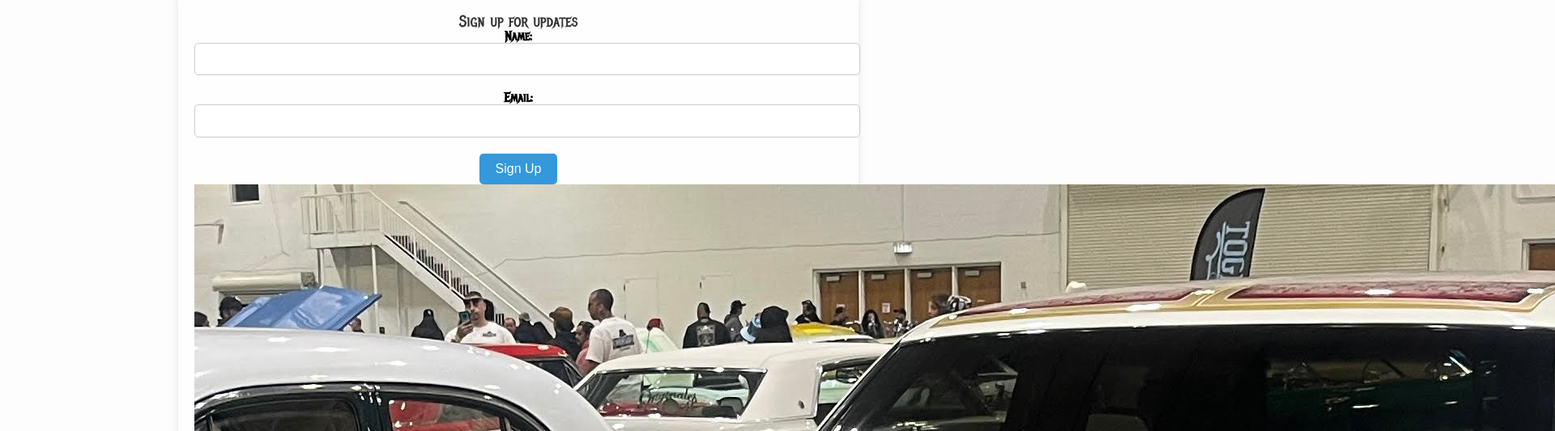
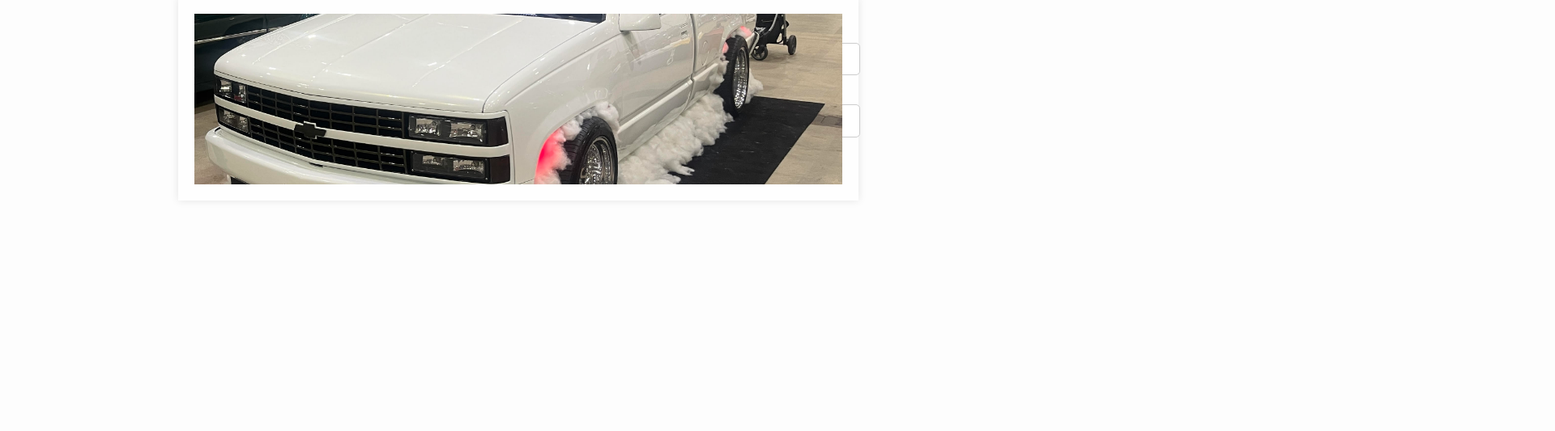
Before and after one commit to dinora-itdm362/project1-FinalTurnin, a plain HTML site: page index.html in a window 1280 px wide. Shown: the part 83-616 px from the top of the page at 81% size, 1920 px wide, since content can reach past the window. Drawn offline with Linux system fonts and the light colour scheme.

Commit message:
img align container

```diff
--- a/styles.css
+++ b/styles.css
@@ -25,6 +25,16 @@ main {
 
 #signup {
     text-align: center;
+    position: relative;
+}
+
+#signup img {
+    width: 100%;
+    height: 100%;
+    object-fit: cover; /* Adjust as needed */
+    position: absolute;
+    top: 0;
+    left: 0;
 }
 
 h2 {
```
